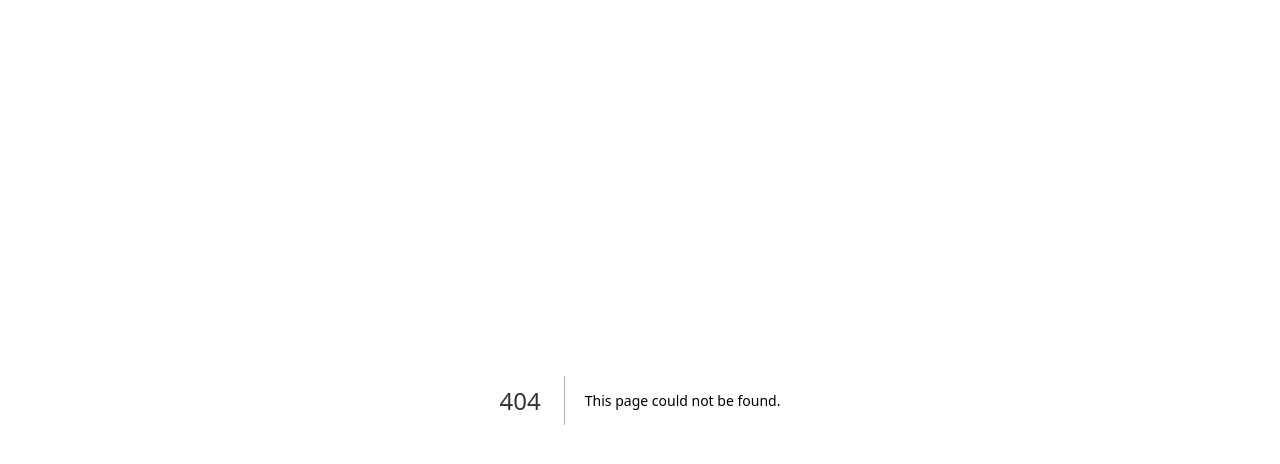
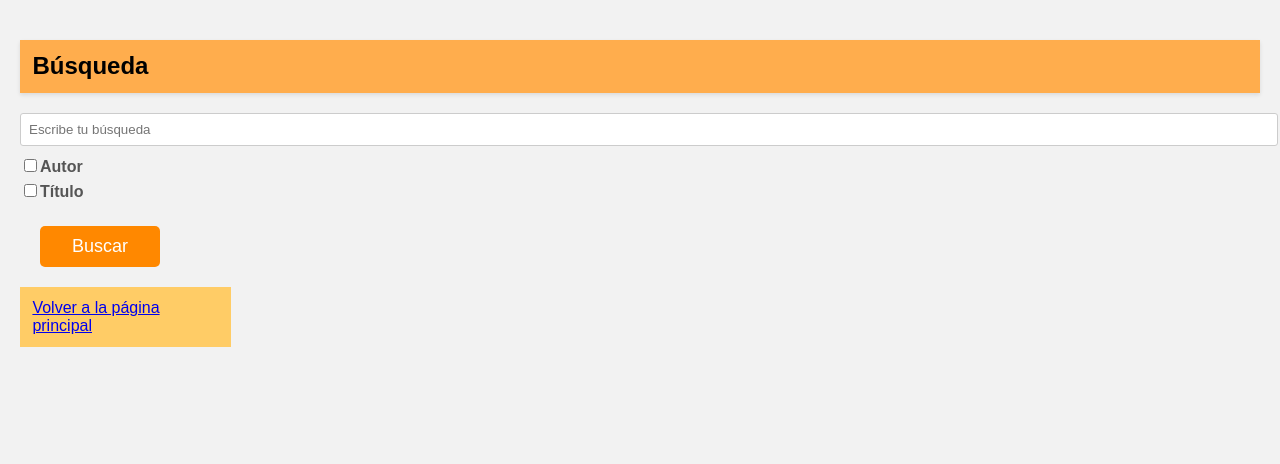
Before and after one commit to Guatixdis/TRABAJOFINAL, a Next.js app in the folder PROYECTO/: page /busquedaAdmin in a window 1280 px wide. Before the commit this address had no page. Shown: the top 464 px of the page. Built offline with nearby package versions, Linux system fonts and the light colour scheme.

Commit message:
Cambios Son Final

```diff
--- /dev/null
+++ b/PROYECTO/src/pages/busquedaAdmin/index.js
@@ -0,0 +1,62 @@
+import React, { useState , useEffect} from 'react';
+import Link from 'next/link';
+import { useRouter } from 'next/router';
+import recursosData from '../../pages/json/recursos.json';
+
+const BusquedaUsuario = () => {
+    const router = useRouter();
+    const { query } = router;
+    const { id } = router.query;
+    const [searchTerm, setSearchTerm] = useState(query.term || '');
+    const [searchAuthor, setSearchAuthor] = useState(query.author === 'true');
+    const [searchTitle, setSearchTitle] = useState(query.title === 'true');
+
+    const handleSearch = () => {
+      router.push(`/busquedaAlum/${encodeURIComponent(searchTerm)}`);
+    };
+
+    useEffect(() => {
+      setSearchTerm(query.term || '');
+      setSearchAuthor(query.author === 'true');
+      setSearchTitle(query.title === 'true');
+    }, [query]);
+    return (
+        <div>
+          <h2 className="cabeza">Búsqueda</h2>
+          <input
+            type="text"
+            placeholder="Escribe tu búsqueda"
+            value={searchTerm}
+            onChange={(e) => setSearchTerm(e.target.value)}
+          />
+          <div>
+            <label>
+              <input
+                type="checkbox"
+                checked={searchAuthor}
+                onChange={() => setSearchAuthor(!searchAuthor)}
+              />
+              Autor
+            </label>
+            <label>
+              <input
+                type="checkbox"
+                checked={searchTitle}
+                onChange={() => setSearchTitle(!searchTitle)}
+              />
+              Título
+            </label>
+          </div>
+          <button className="botoncito" onClick={handleSearch}>Buscar</button>
+          <div className="cuerpo">
+            <div className="opciones">
+              <Link href="/prinAdmin">Volver a la página principal</Link>
+            </div>
+          </div>
+          {/* Mostrar resultados de la búsqueda */}
+          {id && <p>Redirigiendo a la página de resultados...</p>}
+        </div>
+      );
+    };
+
+    export default BusquedaUsuario;
--- a/PROYECTO/src/pages/prinAdmin.js
+++ b/PROYECTO/src/pages/prinAdmin.js
@@ -111,7 +111,7 @@ const Index = () => {
                 <li><Link href="/prinAdmin">Principal</Link></li>
                 <li><Link href="/perfilAdmin">Perfil</Link></li>
                 <li><Link href="/bibliotecas">Bibliotecas</Link></li>
-                <li><Link href="/buscar">Búsqueda</Link></li>
+                <li><Link href="/busquedaAdmin">Búsqueda</Link></li>
             </ul>
             </div>
             <div className="prin">
--- a/PROYECTO/src/pages/prinAlum.js
+++ b/PROYECTO/src/pages/prinAlum.js
@@ -22,6 +22,7 @@ const Index = () => {
                             <li><Link href="/prinAlum">Principal</Link></li>
                             <li><Link href="/perfilAlum">Perfil</Link></li>
                             <li><Link href="/prestamos">Préstamos</Link></li>
+                            <li><Link href="/busquedaAlum">Búsqueda</Link></li>
                         </ul>
                     </div>
                     <div className="prin">
```
Also changed, not shown: PROYECTO/src/pages/busquedaAdmin/[id].js (added, +41 -0 lines), PROYECTO/src/pages/busquedaAlum/[id].js (added, +41 -0 lines), PROYECTO/src/pages/busquedaAlum/index.js (added, +62 -0 lines).
